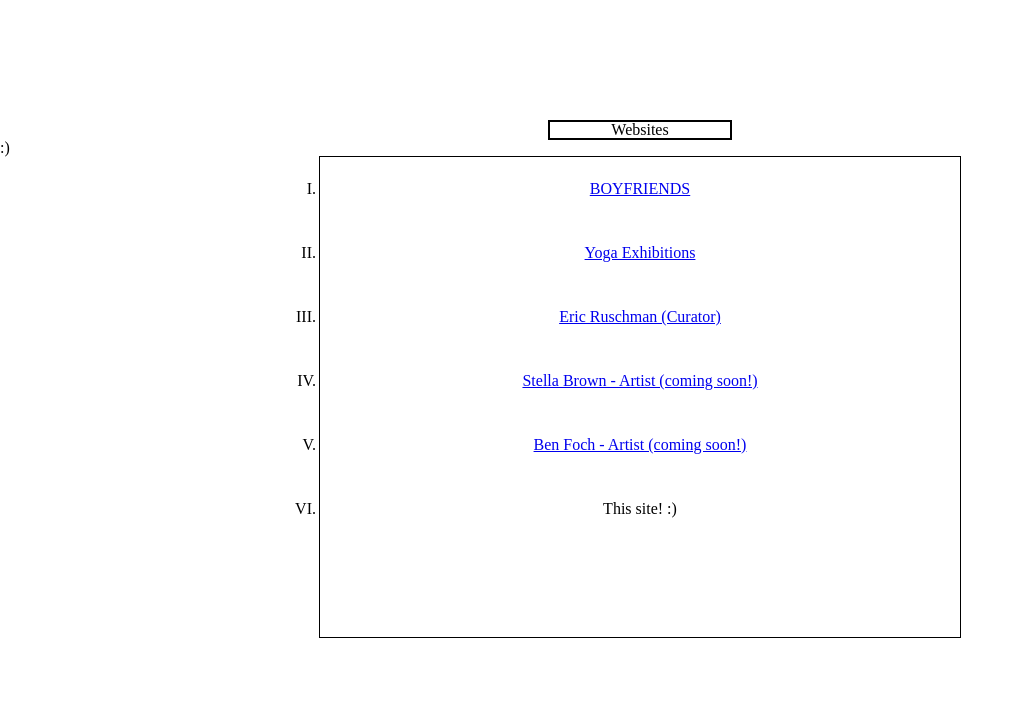
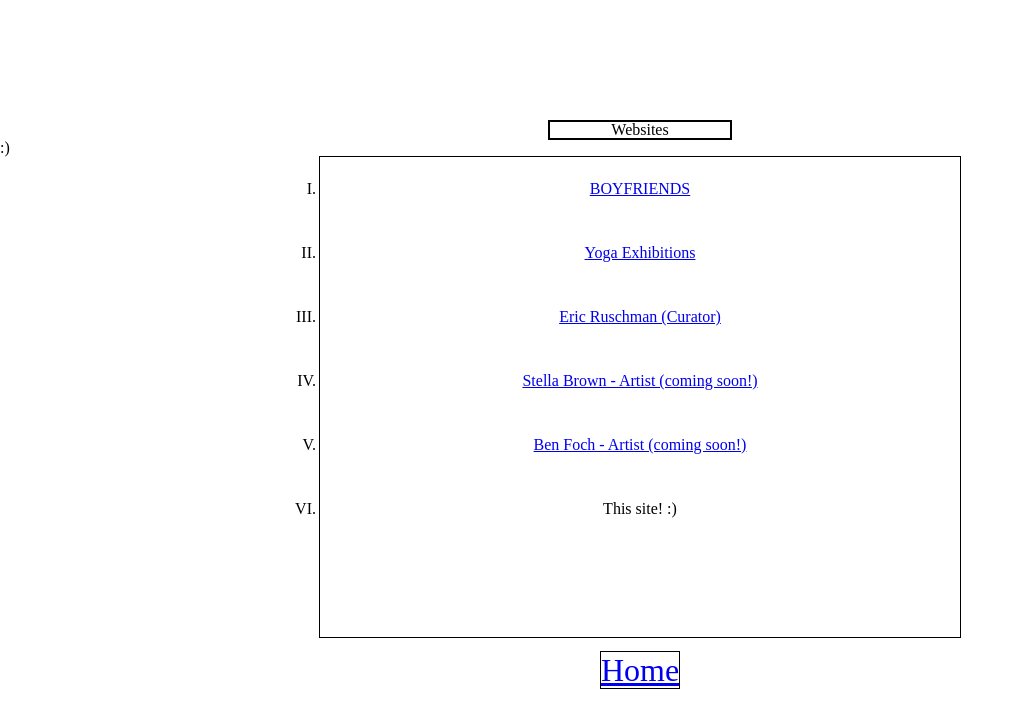
Before and after one commit to totalbabe13/Personal-website, a plain HTML site: page websites.html in a window 1280 px wide. Shown: the whole page, without its empty margins (0-1019 px from the left). Drawn offline with Linux system fonts and the light colour scheme; a web font is replaced by a local one.

```diff
--- a/styles/websites.css
+++ b/styles/websites.css
@@ -77,6 +77,14 @@ ol {
 li {
   padding: 3vh;
 }
+footer {
+  text-align: center;
+  margin-top: 2vh;
+}
+#home {
+  border: 1px solid black;
+  font-size: 2rem;
+}
 /* ul {
   text-align: center;
   border: 1px solid blue;
--- a/websites.html
+++ b/websites.html
@@ -27,7 +27,7 @@
           <li>This site! :) </li>
         </ol>
       </div>
-
     </section>
+    <footer><a id="home" href="index.html"> Home </a></footer>
   </body>
 </html>
```
Also changed, not shown: images/specialist/untitled folder/kaplan_1.jpg (added), images/specialist/untitled folder/kaplan_10.jpg (added), images/specialist/untitled folder/kaplan_11.jpg (added), images/specialist/untitled folder/kaplan_12.jpg (added), images/specialist/untitled folder/kaplan_13.jpg (added), images/specialist/untitled folder/kaplan_17.jpg (added), images/specialist/untitled folder/kaplan_2.jpg (added), images/specialist/untitled folder/kaplan_3.jpg (added), images/specialist/untitled folder/kaplan_4.jpg (added), images/specialist/untitled folder/kaplan_5.jpg (added), images/specialist/untitled folder/kaplan_6.jpg (added), images/specialist/untitled folder/kaplan_7.jpg (added), images/specialist/untitled folder/kaplan_8.jpg (added), images/specialist/untitled folder/kaplan_9.jpg (added), 3 other files.
